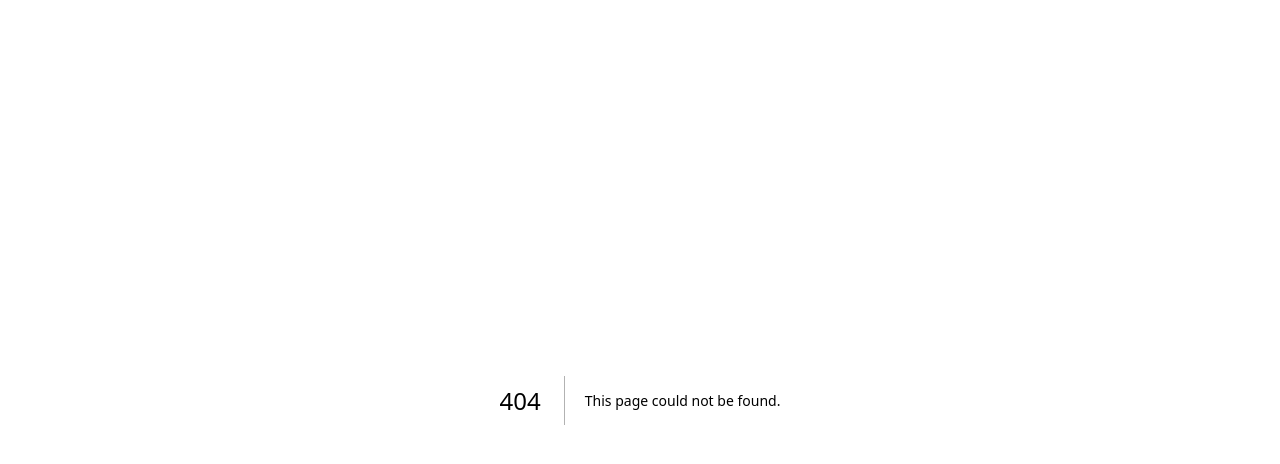
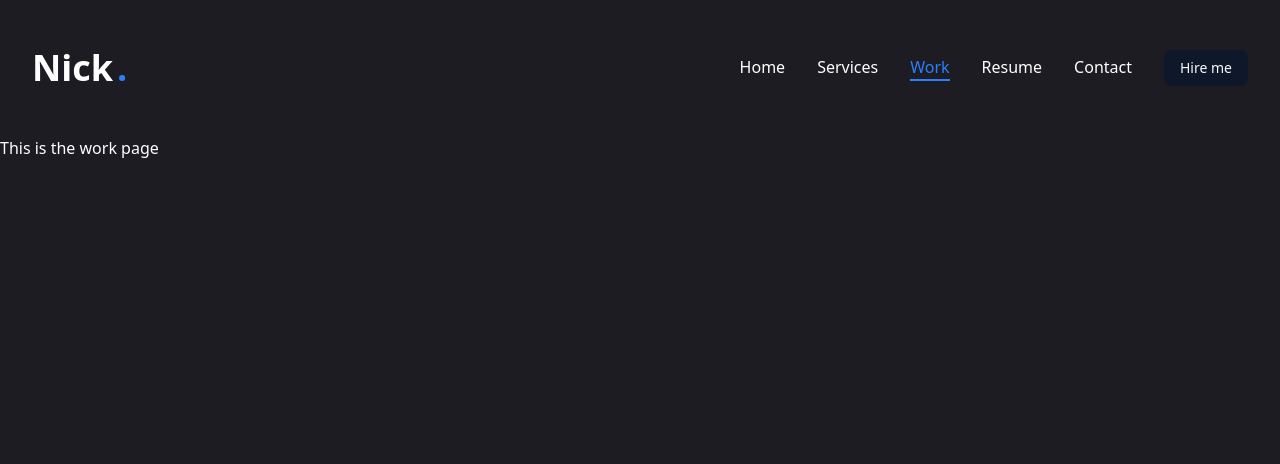
Before and after one commit to Nick-Salifu/portfolio, a Next.js app: page /work in a window 1280 px wide. Before the commit this address had no page. Shown: the top 464 px of the page. Built offline with nearby package versions, Linux system fonts and the light colour scheme.

Commit message:
sorting the navigation

```diff
--- /dev/null
+++ b/app/contact/page.jsx
@@ -0,0 +1,7 @@
+export default function Contact() {
+    return (
+        <div>
+            This is the contact page
+        </div>
+    )
+}
--- a/app/layout.jsx
+++ b/app/layout.jsx
@@ -1,5 +1,7 @@
 import { Geist, Geist_Mono } from "next/font/google";
 import "./globals.css";
+import Header from "@/components/Header";
+import PageTransition from "@/components/PageTransition";
 
 const geistSans = Geist({
   variable: "--font-geist-sans",
@@ -12,17 +14,20 @@
 });
 
 export const metadata = {
-  title: "Create Next App",
-  description: "Generated by create next app",
+  title: "My Portfolio",
+  description: "Software Developer Portfolio",
 };
 
 export default function RootLayout({ children }) {
   return (
     <html lang="en">
       <body
-        className={`${geistSans.variable} ${geistMono.variable} antialiased`}
+        className={`${geistSans.variable} ${geistMono.variable} antialiased bg-[#1c1c22] text-white`}
       >
-        {children}
+        <Header />
+        <PageTransition>
+          {children}
+        </PageTransition>
       </body>
     </html>
   );
--- /dev/null
+++ b/app/resume/page.jsx
@@ -0,0 +1,7 @@
+export default function Resume() {
+    return (
+        <div>
+            This is the resume page
+        </div>
+    )
+}
--- /dev/null
+++ b/app/services/page.jsx
@@ -0,0 +1,7 @@
+export default function Services() {
+    return (
+        <div>
+            This is the services page
+        </div>
+    )
+}
--- /dev/null
+++ b/app/work/page.jsx
@@ -0,0 +1,7 @@
+export default function Work() {
+    return (
+        <div>
+            This is the work page
+        </div>
+    )
+}
--- /dev/null
+++ b/components/Header.jsx
@@ -0,0 +1,33 @@
+import Link from "next/link";
+import { Button } from "./ui/button";
+import Nav from "./Nav";
+
+export default function Header() {
+    return (
+        <header className="py-8 xl:py-12">
+            <div className="container mx-auto px-5 md:px-8 flex justify-between items-center">
+
+                {/* logo */}
+                <Link href="/">
+                    <h1 className="text-4xl font-semibold">
+                        Nick
+                        <span className="text-blue-500 ml-1">.</span>
+                    </h1>
+                </Link>
+
+                {/* Desktop Nav */}
+                <div className="hidden md:flex items-center gap-8">
+                    <Nav />
+                    <Link href="/contact">
+                        <Button>Hire me</Button>
+                    </Link>
+                </div>
+
+                {/* Mobile Nav */}
+                <div className="md:hidden">
+                    Mobile Navigation
+                </div>
+            </div>
+        </header>
+    )
+}
--- /dev/null
+++ b/components/Nav.jsx
@@ -0,0 +1,45 @@
+"use client"
+
+import Link from "next/link"
+import { usePathname } from "next/navigation"
+
+const links = [
+    {
+        name: "Home",
+        path: "/"
+    },
+    {
+        name: "Services",
+        path: "/services"
+    },
+    {
+        name: "Work",
+        path: "/work"
+    },
+    {
+        name: "Resume",
+        path: "/resume"
+    },
+    {
+        name: "Contact",
+        path: "/contact"
+    },
+]
+
+export default function Nav() {
+    const pathname = usePathname();
+
+    return (
+        <nav className="flex gap-8">
+            {
+                links.map((link, index) => {
+                    return (
+                        <Link href={link.path} key={index} className={`${link.path === pathname && "text-blue-500 border-b-2 border-blue-500"} font-medium hover:text-blue-500`}>
+                            {link.name}
+                        </Link>
+                    )
+                })
+            }
+        </nav>
+    )
+}
--- /dev/null
+++ b/components/PageTransition.jsx
@@ -0,0 +1,25 @@
+"use client";
+
+import { AnimatePresence, easeInOut, motion } from "framer-motion"
+import { usePathname } from "next/navigation"
+
+export default function PageTransition({ children }) {
+    const pathname = usePathname();
+    return(
+        <AnimatePresence>
+            <div key={pathname}>
+                <motion.div
+                    initial={{ opacity: 1 }}
+                    animate={{
+                        opacity: 0,
+                        transition: {delay: 1, duration: 0.4, ease: "easeInOut"},
+                    }}
+                    className="h-screen w-screen fixed bg-[#1c1c22] top-0 pointer-events-none"
+
+                />
+                    {children}
+
+            </div>
+        </AnimatePresence>
+    )
+}
--- a/package.json
+++ b/package.json
@@ -17,6 +17,7 @@
     "@radix-ui/react-tooltip": "^1.1.8",
     "class-variance-authority": "^0.7.1",
     "clsx": "^2.1.1",
+    "framer-motion": "^12.4.7",
     "lucide-react": "^0.476.0",
     "next": "15.2.0",
     "react": "^19.0.0",
```
Also changed, not shown: 1 other file (tests, documents, lock files or other folders).
